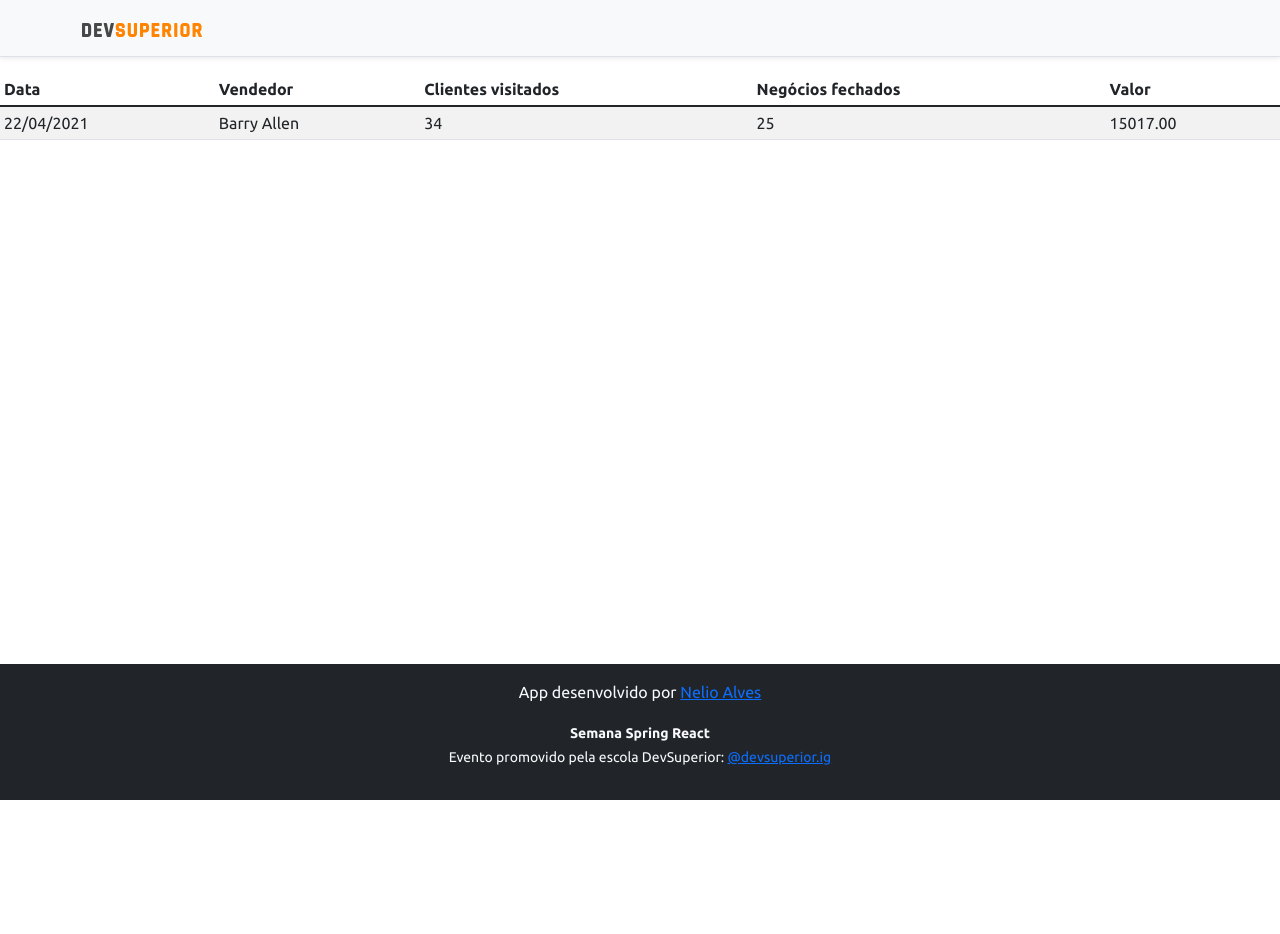
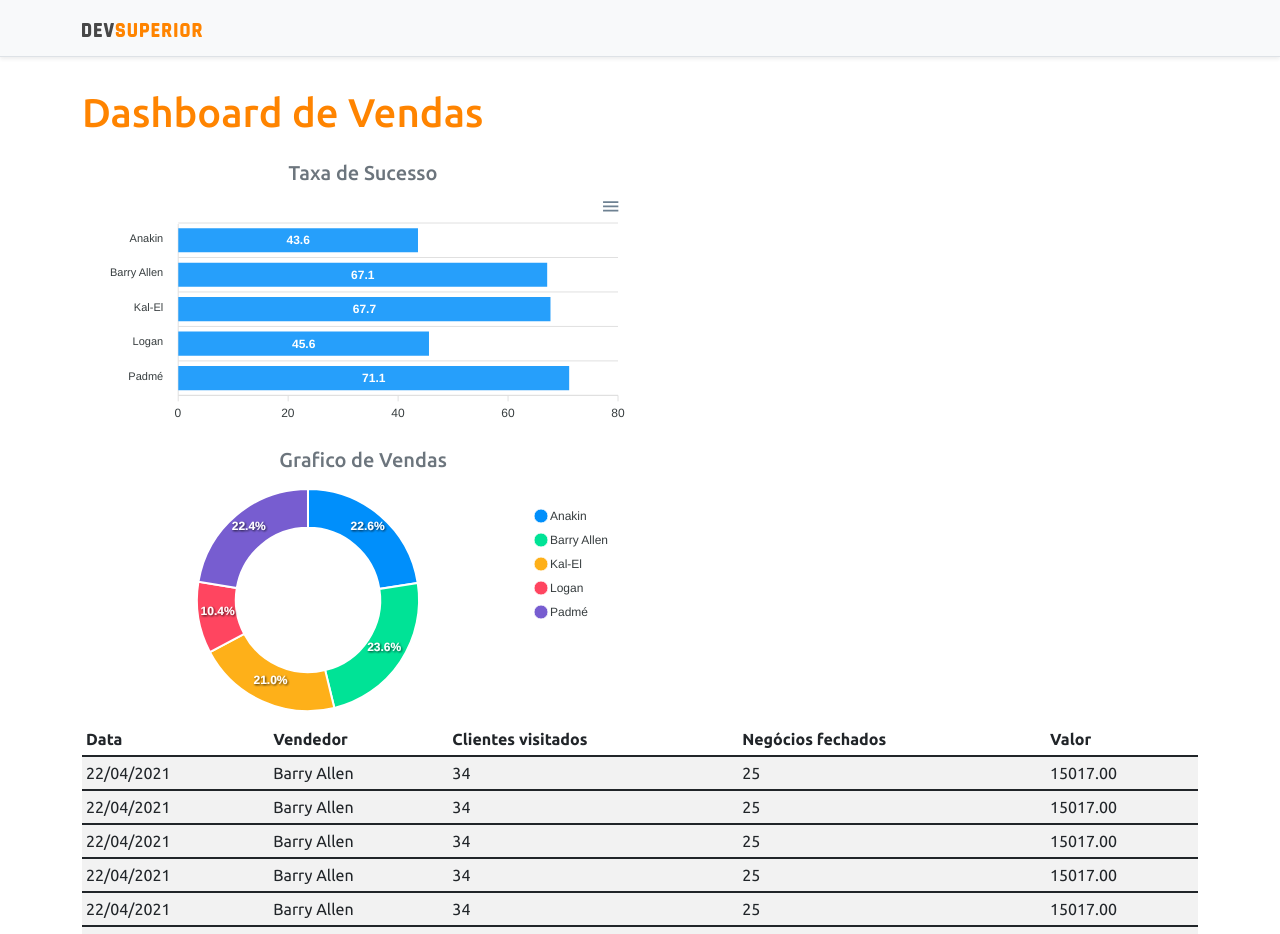
Before and after one commit to edenio/projeto-sds5, a React (Create React App) app in the folder frontend/: page / in a window 1280 px wide. Shown: the top 934 px of the page. Before the commit the page ends 800 px from the top, so only its background shows below. Built offline with nearby package versions, Linux system fonts and the light colour scheme.

Commit message:
Static charts

```diff
--- a/frontend/package.json
+++ b/frontend/package.json
@@ -10,8 +10,10 @@
     "@types/node": "^12.0.0",
     "@types/react": "^17.0.0",
     "@types/react-dom": "^17.0.0",
+    "apexcharts": "^3.29.0",
     "bootstrap": "^5.1.3",
     "react": "^17.0.2",
+    "react-apexcharts": "^1.3.9",
     "react-dom": "^17.0.2",
     "react-scripts": "4.0.3",
     "typescript": "^4.1.2",
--- a/frontend/src/App.tsx
+++ b/frontend/src/App.tsx
@@ -1,12 +1,29 @@
 import NavBar from "components/NavBar";
 import Footer from "components/Footer";
 import DataTable from "components/DataTable";
+import BarChart from "components/BarChart";
+import DonutChart from "components/DonutChart";
 function App() {
   return (
     <>
-      <NavBar/>
-      <DataTable/>
-      <Footer/>
+      <NavBar />
+      <div className="container">
+        <h1 className="text-primary py-3"> Dashboard de Vendas</h1>
+        <div className="row px-3">
+          <div className="col-sm-6">
+            <h5 className="text-center text-secondary">Taxa de Sucesso</h5>
+            <BarChart />
+          </div>
+        </div>
+        <div className="row px-3">
+          <div className="col-sm-6">
+            <h5 className="text-center text-secondary">Grafico de Vendas</h5>
+            <DonutChart />
+          </div>
+        </div>
+        <DataTable />
+      </div>
+      <Footer />
 
     </>
   );
--- /dev/null
+++ b/frontend/src/components/BarChart/index.tsx
@@ -0,0 +1,35 @@
+import Chart from "react-apexcharts";
+
+const BarChart = () => {
+
+    const options = {
+        plotOptions: {
+            bar: {
+                horizontal: true,
+            }
+        },
+    };
+
+    const mockData = {
+        labels: {
+            categories: ['Anakin', 'Barry Allen', 'Kal-El', 'Logan', 'Padmé']
+        },
+        series: [
+            {
+                name: "% Sucesso",
+                data: [43.6, 67.1, 67.7, 45.6, 71.1]
+            }
+        ]
+    };
+    return (
+       <Chart
+       options={{...options, xaxis: mockData.labels}}
+       series={mockData.series}
+       type="bar"
+       height="240"
+       />
+
+    );
+}
+
+export default BarChart;
--- a/frontend/src/components/DataTable/index.tsx
+++ b/frontend/src/components/DataTable/index.tsx
@@ -20,6 +20,51 @@ const DataTable = () => {
                 <td>15017.00</td>
             </tr>
         </tbody>
+        <tbody>
+            <tr>
+                <td>22/04/2021</td>
+                <td>Barry Allen</td>
+                <td>34</td>
+                <td>25</td>
+                <td>15017.00</td>
+            </tr>
+        </tbody>
+        <tbody>
+            <tr>
+                <td>22/04/2021</td>
+                <td>Barry Allen</td>
+                <td>34</td>
+                <td>25</td>
+                <td>15017.00</td>
+            </tr>
+        </tbody>
+        <tbody>
+            <tr>
+                <td>22/04/2021</td>
+                <td>Barry Allen</td>
+                <td>34</td>
+                <td>25</td>
+                <td>15017.00</td>
+            </tr>
+        </tbody>
+        <tbody>
+            <tr>
+                <td>22/04/2021</td>
+                <td>Barry Allen</td>
+                <td>34</td>
+                <td>25</td>
+                <td>15017.00</td>
+            </tr>
+        </tbody>
+        <tbody>
+            <tr>
+                <td>22/04/2021</td>
+                <td>Barry Allen</td>
+                <td>34</td>
+                <td>25</td>
+                <td>15017.00</td>
+            </tr>
+        </tbody>
     </table>
 </div>
 
--- /dev/null
+++ b/frontend/src/components/DonutChart/index.tsx
@@ -0,0 +1,26 @@
+import Chart from "react-apexcharts";
+
+const DonutChart = () => {
+    const mockData = {
+        series: [477138, 499928, 444867, 220426, 473088],
+        labels: ['Anakin', 'Barry Allen', 'Kal-El', 'Logan', 'Padmé']
+    }
+
+    const options = {
+        legend: {
+            show: true
+        }
+    }
+
+   return (
+     <Chart
+       options={{...options, labels: mockData.labels}}
+       series={mockData.series}
+       type="donut"
+       height="240"
+       />
+
+    );
+  }
+
+  export default DonutChart;
```
Also changed, not shown: 1 other file (tests, documents, lock files or other folders).
